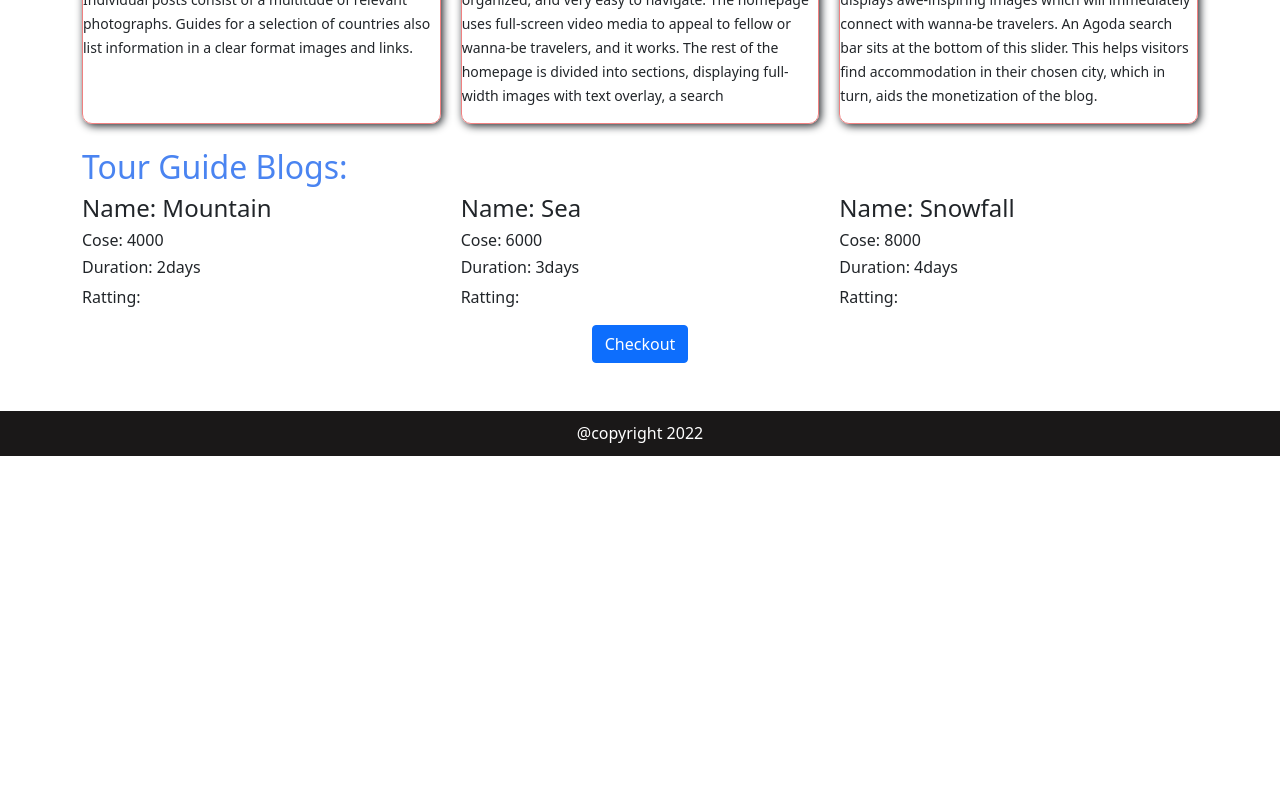
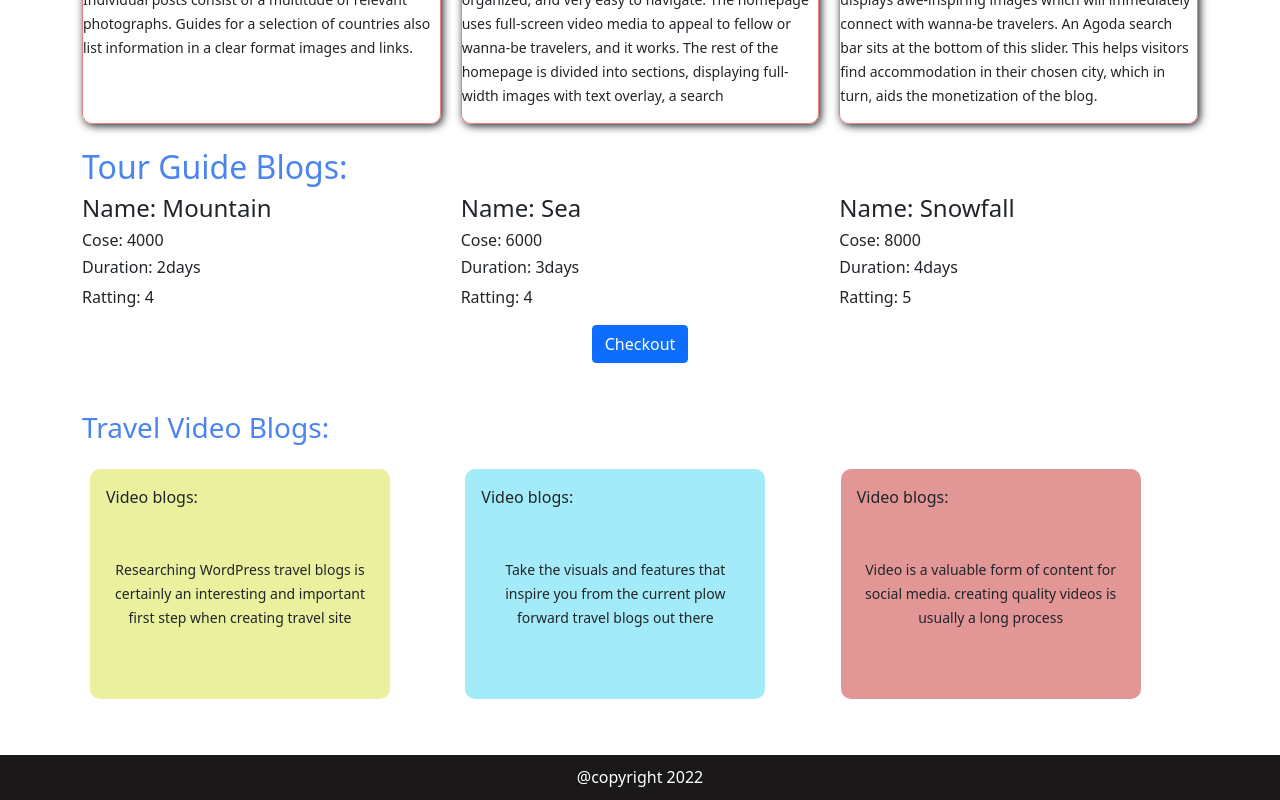
Before and after one commit to tanianasrin1/independent-service-provider-a10, a React (Create React App) app: page / in a window 1280 px wide. Shown: the part 1055-1855 px from the top of the page. Before the commit the page ends 1511 px from the top, so only its background shows below. Built offline with nearby package versions, Linux system fonts and the light colour scheme; no server answers.

Commit message:
video blogs

```diff
--- a/src/pages/Home/ExtraPart/ExtraPart.js
+++ b/src/pages/Home/ExtraPart/ExtraPart.js
@@ -7,7 +7,7 @@ const ExtraPart = () => {
         <div id="ExtraPart">
             <h2 className='extraPart-title'>JOURNEY BEGINS</h2>
            <div className='extraPart-details container mt-5'>
-               <div className=''>
+               <div className='col-12 col-md-6 '>
                    <h6 className='fs-1'>Online store</h6>
                    <p>We use a selection of high quality cloud hosts, many of them hosting millions of sites for their customers. We invested a lot of time to make sure your network doesn't leave any footprints.The ability to forget almost every technical aspect of your PBN setup, maintenance, security and performance means your only focus need be on adding more blogs to rank more keywords.</p>
                </div>
--- a/src/pages/Home/Services/Services.js
+++ b/src/pages/Home/Services/Services.js
@@ -2,6 +2,7 @@ import React from 'react';
 import { Link } from 'react-router-dom';
 import Article from '../Article/Article';
 import TourGuide from '../TourGuide/TourGuide';
+import VideoBlogs from '../VideoBlogs/VideoBlogs';
 import './Services.css'
 
 const Services = () => {
@@ -15,6 +16,7 @@ const Services = () => {
                      <button className='btn btn-primary'>Checkout</button>
                  </Link>
             </div>
+            <VideoBlogs></VideoBlogs>
         </div>
     );
 };
--- a/src/pages/Home/TourGuide/TourGuide.js
+++ b/src/pages/Home/TourGuide/TourGuide.js
@@ -3,9 +3,9 @@ import TourGuides from '../TourGuides/TourGuides';
 import './TourGride.css'
 
 const tourGuides = [
-    {id:1, name:'Mountain', rating:'4', duration:'2days', cost:4000},
-    {id:1, name:'Sea', rating:'4.0', duration:'3days', cost:6000 },
-    {id:1, name:'Snowfall', rating:'5', duration:'4days', cost:8000}
+    {id:1, name:'Mountain', rating:4, duration:'2days', cost:4000},
+    {id:1, name:'Sea', rating:4.0, duration:'3days', cost:6000 },
+    {id:1, name:'Snowfall', rating:5, duration:'4days', cost:8000}
 ]
 
 const TourGuide = () => {
--- a/src/pages/Home/TourGuides/TourGuides.js
+++ b/src/pages/Home/TourGuides/TourGuides.js
@@ -2,13 +2,13 @@ import React from 'react';
 import './TourGuides.css'
 
 const TourGuides = ({tourGuide}) => {
-    const {name, cost, duration, ratting} = tourGuide;
+    const {name, cost, duration, rating} = tourGuide;
     return (
         <div className='tourGuides'>
             <h4>Name: {name} </h4>
             <h6> Cose: {cost} </h6>
             <h6>Duration: {duration}  </h6>
-            <p>Ratting: {ratting} </p>
+            <p>Ratting: {rating} </p>
         </div>
     );
 };
--- a/src/pages/Home/VideoBlogs/VideoBlogs.css
+++ b/src/pages/Home/VideoBlogs/VideoBlogs.css
@@ -0,0 +1,42 @@
+.video-blogs{
+    color: rgb(74, 132, 241);
+}
+.blog1{
+    width: 300px;
+    height: 230px;
+    background-color: rgb(234, 240, 157);
+    border-radius: 10px;
+
+}
+.blog2{
+    width: 300px;
+    height: 230px;
+    background-color: rgb(163, 235, 248);
+    border-radius: 10px;
+}
+.blog3{
+    width: 300px;
+    height: 230px;
+    background-color: rgb(226, 150, 150);
+    border-radius: 10px;
+
+}
+.Blogs{
+    display: grid;
+    grid-template-columns: repeat(3, 1fr);
+    gap: 10px;
+}
+
+@media only screen and (max-width: 576px) {
+    .Blogs{
+        grid-template-columns: repeat(1, 1fr);
+    }
+
+}
+
+@media only screen and (min-width:577px) and (max-width: 1312px) {
+    .Blogs{
+        grid-template-columns: repeat(3, 1fr);
+    }
+
+}
--- a/src/pages/Home/VideoBlogs/VideoBlogs.js
+++ b/src/pages/Home/VideoBlogs/VideoBlogs.js
@@ -1,11 +1,28 @@
-import React from 'react';
+import React from "react";
+import "./VideoBlogs.css";
 
 const VideoBlogs = () => {
-    return (
-        <div>
-            <h3>This is a videoBlogs page</h3>
+  return (
+    <div className="container mt-5">
+      <h3 className="video-blogs">Travel Video Blogs:</h3>
+
+      <div className="Blogs mt-3 ">
+        <div className="blog1 m-2 p-3">
+            <span className="mt-2">Video blogs:</span>
+            <p className="text-center mt-5"><small>Researching WordPress travel blogs is certainly an interesting and important first step when creating  travel site</small></p>
         </div>
-    );
+        <div className="blog2 m-2 p-3">
+            <span className="mt-2">Video blogs:</span>
+            <p className="text-center mt-5"><small>Take the visuals and features that inspire you from the current plow forward  travel blogs out there</small></p>
+        </div>
+        <div className="blog3 m-2 p-3">
+            <span className="mt-2">Video blogs:</span>
+            <p className="text-center mt-5"><small>Video is a valuable form of content for social media.  creating quality videos is usually a long process</small></p>
+        </div>
+
+      </div>
+    </div>
+  );
 };
 
 export default VideoBlogs;
```
